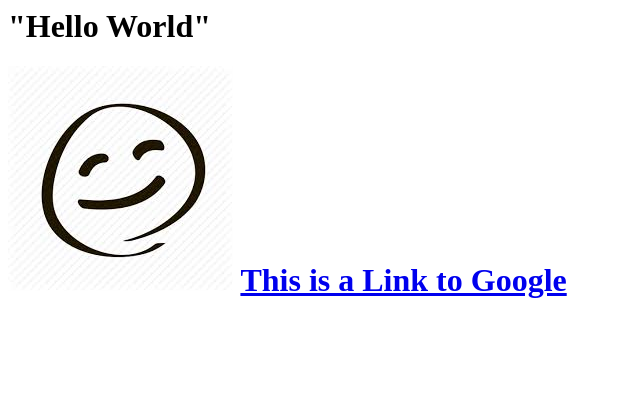
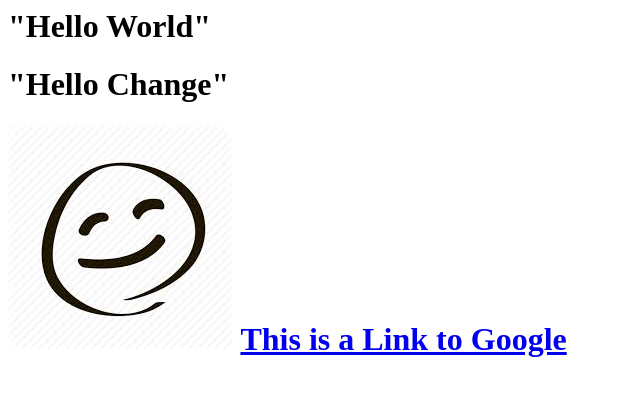
Before and after one commit to cgkahan8/web-project, a plain HTML site: page index.html in a window 1280 px wide. Shown: the whole page, without its empty margins (0-640 px from the left). Drawn offline with Linux system fonts and the light colour scheme.

Commit message:
Commit Change

```diff
--- a/index.html
+++ b/index.html
@@ -1,3 +1,4 @@
 <h1>"Hello World"<h1>
-<img src="./smile.jpeg" alt="smile">
+  <h1>"Hello Change"<h1>
+   <img src="./smile.jpeg" alt="smile">
 <a href="http://google.com" target=blank_>This is a Link to Google</a>
```
